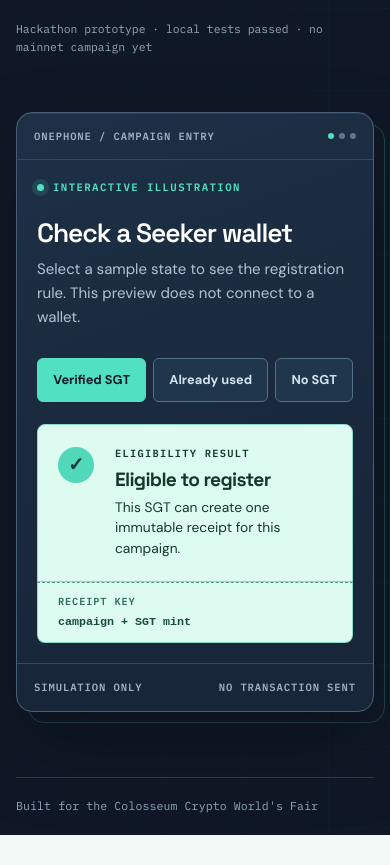
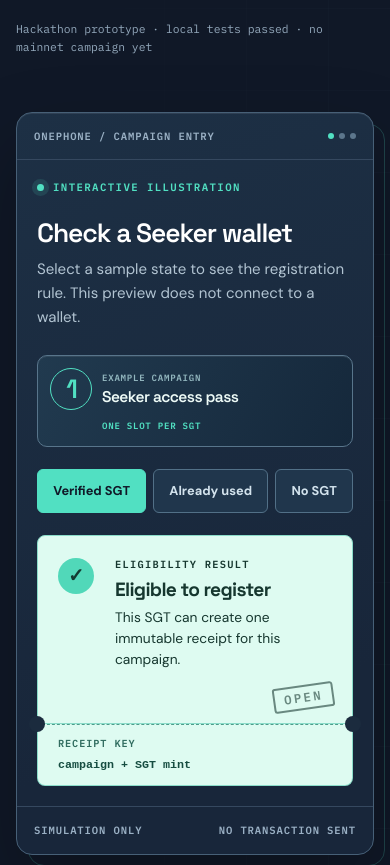
Before and after one commit to iaqool/1phone, a website: page website/index.html in a window 390 px wide. Shown: the part 639-1504 px from the top of the page. Drawn offline with Linux system fonts and the light colour scheme.

Commit message:
Polish OnePhone website preview

```diff
--- a/website/index.html
+++ b/website/index.html
@@ -7,7 +7,7 @@
     <meta name="description" content="OnePhone records one verifiable campaign registration per Solana Seeker Genesis Token." />
     <meta property="og:title" content="OnePhone — one SGT, one campaign entry" />
     <meta property="og:description" content="An onchain eligibility layer for Solana Seeker campaigns. Built as a hackathon prototype." />
-    <meta property="og:image" content="./logo.png" />
+    <meta property="og:image" content="https://onephone.vercel.app/logo.png" />
     <title>OnePhone — one SGT, one campaign entry</title>
     <link rel="icon" type="image/png" href="./logo.png" />
     <link rel="preconnect" href="https://fonts.googleapis.com" />
@@ -52,6 +52,11 @@
               <div class="console-kicker"><span class="pulse-dot" aria-hidden="true"></span> INTERACTIVE ILLUSTRATION</div>
               <h2>Check a Seeker wallet</h2>
               <p>Select a sample state to see the registration rule. This preview does not connect to a wallet.</p>
+              <div class="sample-pass" aria-label="Example campaign pass">
+                <span class="pass-mark" aria-hidden="true">1</span>
+                <div class="pass-name"><span>EXAMPLE CAMPAIGN</span><strong>Seeker access pass</strong></div>
+                <span class="pass-limit">ONE SLOT <br />PER SGT</span>
+              </div>
               <div class="sample-picker" role="group" aria-label="Sample eligibility states">
                 <button type="button" class="sample-button" data-state="eligible" aria-pressed="true">Verified SGT</button>
                 <button type="button" class="sample-button" data-state="used" aria-pressed="false">Already used</button>
@@ -64,6 +69,7 @@
                   <h3 id="result-title">Eligible to register</h3>
                   <p id="result-description">This SGT can create one immutable receipt for this campaign.</p>
                 </div>
+                <span class="result-stamp" id="result-stamp" aria-hidden="true">OPEN</span>
               </div>
               <div class="receipt-rule"><span>RECEIPT KEY</span><code>campaign + SGT mint</code></div>
             </div>
--- a/website/script.js
+++ b/website/script.js
@@ -4,18 +4,21 @@ const states = {
     label: 'ELIGIBILITY RESULT',
     title: 'Eligible to register',
     description: 'This SGT can create one immutable receipt for this campaign.',
+    stamp: 'OPEN',
   },
   used: {
     icon: '×',
     label: 'EXISTING RECEIPT',
     title: 'Already registered',
     description: 'This SGT mint already has a receipt in the campaign, even if a different wallet tries again.',
+    stamp: 'USED',
   },
   missing: {
     icon: '–',
     label: 'TOKEN CHECK',
     title: 'No verified SGT',
     description: 'This wallet cannot register until it holds a valid Seeker Genesis Token.',
+    stamp: 'NO SGT',
   },
 }
 
@@ -24,6 +27,7 @@ const icon = document.querySelector('#result-icon')
 const label = document.querySelector('#result-label')
 const title = document.querySelector('#result-title')
 const description = document.querySelector('#result-description')
+const stamp = document.querySelector('#result-stamp')
 const buttons = document.querySelectorAll('.sample-button')
 
 for (const button of buttons) {
@@ -36,6 +40,10 @@ for (const button of buttons) {
     label.textContent = state.label
     title.textContent = state.title
     description.textContent = state.description
+    stamp.textContent = state.stamp
+    result.classList.remove('stamp-in')
+    void result.offsetWidth
+    result.classList.add('stamp-in')
     for (const choice of buttons) choice.setAttribute('aria-pressed', String(choice === button))
   })
 }
--- a/website/styles.css
+++ b/website/styles.css
@@ -70,11 +70,17 @@ img { display: block; max-width: 100%; }
 .pulse-dot { width: 7px; height: 7px; border-radius: 50%; background: var(--mint); box-shadow: 0 0 0 5px rgba(81, 224, 194, .12); }
 .console h2 { margin: 23px 0 8px; font: 600 clamp(1.65rem, 2.6vw, 2.1rem)/1.16 'Space Grotesk', 'Segoe UI', sans-serif; letter-spacing: -.04em; }
 .console-content > p { max-width: 410px; margin: 0; color: #b2c4d2; font-size: .94rem; line-height: 1.6; }
-.sample-picker { display: flex; flex-wrap: wrap; gap: 7px; margin: 29px 0 22px; }
+.sample-pass { display: grid; grid-template-columns: 50px 1fr auto; align-items: center; gap: 15px; margin-top: 26px; border: 1px solid #58758b; border-radius: 10px; padding: 13px 16px; background: linear-gradient(115deg, #213a4f, #15283b); box-shadow: inset 0 1px rgba(255, 255, 255, .08); }
+.pass-mark { width: 49px; height: 49px; display: grid; place-items: center; border: 1px solid var(--mint); border-radius: 50%; color: var(--mint); font: 600 2rem/1 'Space Grotesk', 'Segoe UI', sans-serif; letter-spacing: -.09em; }
+.pass-name { min-width: 0; }
+.pass-name span, .pass-limit { display: block; color: #91b5bd; font: 600 .57rem/1.5 'IBM Plex Mono', Consolas, monospace; letter-spacing: .08em; }
+.pass-name strong { display: block; margin-top: 2px; color: #eefbf7; font: 600 .97rem/1.2 'Space Grotesk', 'Segoe UI', sans-serif; letter-spacing: -.035em; }
+.pass-limit { border-left: 1px dashed #668395; padding-left: 15px; color: var(--mint); text-align: right; }
+.sample-picker { display: flex; flex-wrap: wrap; gap: 7px; margin: 22px 0; }
 .sample-button { min-height: 44px; border: 1px solid #527087; border-radius: 6px; padding: 8px 12px; background: #20364c; color: #d3e3ed; font-size: .8rem; font-weight: 700; cursor: pointer; transition: background .18s ease, border-color .18s ease, color .18s ease; }
 .sample-button:hover { border-color: var(--mint); }
 .sample-button[aria-pressed='true'] { border-color: var(--mint); background: var(--mint); color: var(--ink); }
-.result-card { position: relative; min-height: 157px; display: grid; grid-template-columns: 40px 1fr; gap: 17px; border: 1px solid #8adcc9; border-radius: 8px 8px 0 0; padding: 22px 20px; background: #defbf1; color: #16372f; }
+.result-card { position: relative; min-height: 157px; display: grid; grid-template-columns: 40px 1fr; gap: 17px; border: 1px solid #8adcc9; border-radius: 8px 8px 0 0; padding: 22px 20px 54px; background: #defbf1; color: #16372f; }
 .result-card[data-state='used'] { border-color: #f0ca93; background: #fff1d9; color: #62401c; }
 .result-card[data-state='missing'] { border-color: #abb8c5; background: #e9eff4; color: #34475a; }
 .result-icon { width: 36px; height: 36px; display: grid; place-items: center; border-radius: 50%; background: #51d8b9; color: #133c32; font-size: 1.2rem; font-weight: 700; }
@@ -83,7 +89,13 @@ img { display: block; max-width: 100%; }
 .result-label { margin: 0 0 7px; font: 600 .65rem/1.3 'IBM Plex Mono', Consolas, monospace; letter-spacing: .12em; }
 .result-card h3 { margin: 0 0 6px; font: 700 1.2rem/1.2 'Space Grotesk', 'Segoe UI', sans-serif; letter-spacing: -.035em; }
 .result-card p:last-child { margin: 0; font-size: .86rem; line-height: 1.5; }
-.receipt-rule { display: flex; align-items: center; justify-content: space-between; gap: 10px; border: 1px solid #8adcc9; border-top: 1px dashed #4c9d8b; border-radius: 0 0 8px 8px; padding: 12px 20px; background: #defbf1; color: #316d60; font: 600 .64rem/1.4 'IBM Plex Mono', Consolas, monospace; letter-spacing: .09em; }
+.result-stamp { position: absolute; right: 18px; bottom: 13px; border: 2px solid currentColor; border-radius: 3px; padding: 2px 9px; opacity: .58; transform: rotate(-8deg); font: 700 .78rem/1.4 'IBM Plex Mono', Consolas, monospace; letter-spacing: .18em; }
+.result-card.stamp-in .result-stamp { animation: stamp-in .27s cubic-bezier(.18,.8,.25,1.15) both; }
+@keyframes stamp-in { from { opacity: 0; transform: rotate(-8deg) scale(1.55); } to { opacity: .58; transform: rotate(-8deg) scale(1); } }
+.receipt-rule { position: relative; display: flex; align-items: center; justify-content: space-between; gap: 10px; border: 1px solid #8adcc9; border-top: 1px dashed #4c9d8b; border-radius: 0 0 8px 8px; padding: 12px 20px; background: #defbf1; color: #316d60; font: 600 .64rem/1.4 'IBM Plex Mono', Consolas, monospace; letter-spacing: .09em; }
+.receipt-rule::before, .receipt-rule::after { content: ''; position: absolute; top: -9px; width: 16px; height: 16px; border-radius: 50%; background: #1b2b3e; }
+.receipt-rule::before { left: -9px; }
+.receipt-rule::after { right: -9px; }
 .receipt-rule code { color: #164d41; font-size: .73rem; letter-spacing: 0; }
 
 .section { padding-block: clamp(86px, 10vw, 132px); }
@@ -168,6 +180,10 @@ img { display: block; max-width: 100%; }
   .console-content { padding: 20px; }
   .console-topline, .console-footer { padding-inline: 17px; }
   .sample-button { flex: 1 1 auto; }
+  .sample-pass { grid-template-columns: 42px 1fr; gap: 10px; padding: 12px; }
+  .pass-mark { width: 42px; height: 42px; font-size: 1.65rem; }
+  .pass-limit { grid-column: 2; border-left: 0; padding-left: 0; text-align: left; }
+  .pass-limit br { display: none; }
   .receipt-rule { align-items: flex-start; flex-direction: column; gap: 5px; }
 }
 
```
